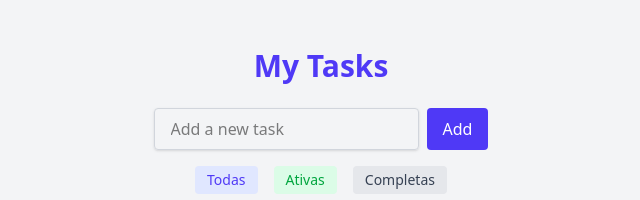
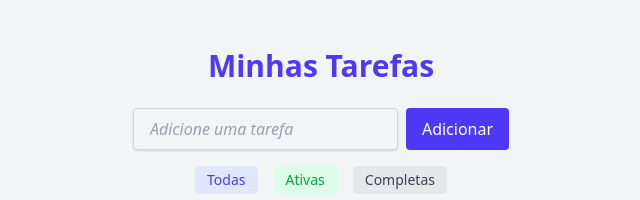
Before and after one commit to Sobearr/desafio-essentia-tecnologies, an Angular app in the folder todo-frontend/: page / in a window 1280 px wide. Shown: the top 200 px of the page, without its empty margins (319-959 px from the left). Built offline with nearby package versions, Linux system fonts and the light colour scheme; no server answers.

Commit message:
feat: mudar texto da página para português

```diff
--- a/todo-frontend/src/app/task/form/form.html
+++ b/todo-frontend/src/app/task/form/form.html
@@ -3,14 +3,14 @@
     type="text"
     [(ngModel)]="model.title"
     name="title"
-    placeholder="Add a new task"
-    class="flex-1 px-4 py-2 rounded border border-gray-300 shadow-sm focus:outline-none focus:ring-2 focus:ring-indigo-500"
+    placeholder="Adicione uma tarefa"
+    class="flex-1 px-4 py-2 rounded border border-gray-300 shadow-sm placeholder-gray-400 placeholder:italic text-gray-800 focus:outline-none focus:ring-2 focus:ring-indigo-500"
     required
   />
   <button
     type="submit"
     class="px-4 py-2 rounded bg-indigo-600 text-white hover:bg-indigo-700 transition"
   >
-    {{ model.id ? "Update" : "Add" }}
+    {{ model.id ? "Atualizar" : "Adicionar" }}
   </button>
 </form>
--- a/todo-frontend/src/app/task/list/list.html
+++ b/todo-frontend/src/app/task/list/list.html
@@ -1,6 +1,8 @@
 <div class="min-h-screen bg-gray-100 flex items-start justify-center p-6">
   <div class="w-full max-w-xl space-y-6">
-    <h1 class="text-3xl font-bold text-center text-indigo-600">My Tasks</h1>
+    <h1 class="text-3xl font-bold text-center text-indigo-600">
+      Minhas Tarefas
+    </h1>
 
     <div class="mb-4">
       <task-form
--- a/todo-frontend/src/index.html
+++ b/todo-frontend/src/index.html
@@ -1,13 +1,13 @@
-<!doctype html>
+<!DOCTYPE html>
 <html lang="en">
-<head>
-  <meta charset="utf-8">
-  <title>TodoFrontend</title>
-  <base href="/">
-  <meta name="viewport" content="width=device-width, initial-scale=1">
-  <link rel="icon" type="image/x-icon" href="favicon.ico">
-</head>
-<body>
-  <app-root></app-root>
-</body>
+  <head>
+    <meta charset="utf-8" />
+    <title>Desafio Essentia Tecnologies - Victor Schlickmann</title>
+    <base href="/" />
+    <meta name="viewport" content="width=device-width, initial-scale=1" />
+    <link rel="icon" type="image/x-icon" href="favicon.ico" />
+  </head>
+  <body>
+    <app-root></app-root>
+  </body>
 </html>
```
